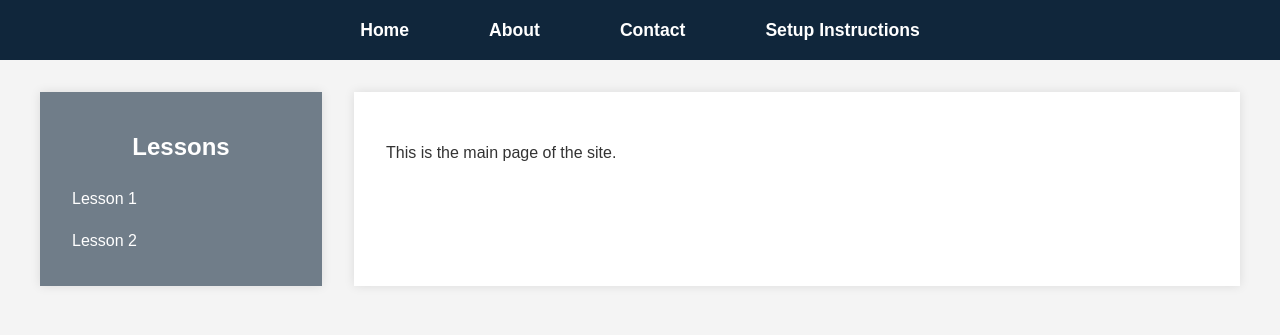
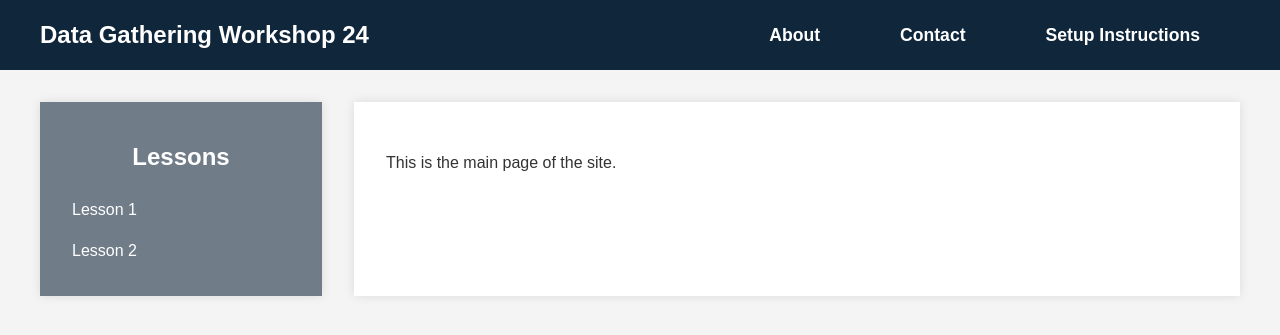
Before and after one commit to ATayls/Python-Data-Gathering-24, a Jekyll site: the page built from index.md, in a window 1280 px wide. Shown: the top 335 px of the page. Built offline with Jekyll 4.4.1, drawn with Linux system fonts in a browser that asks for light colours.

Commit message:
Update Header with title. Remove Home.

```diff
--- a/_layouts/default.html
+++ b/_layouts/default.html
@@ -9,14 +9,18 @@
 </head>
 <body>
   <header>
+    <div class="header-container">
+      <div class="site-name">
+        <a href="{{ site.baseurl }}/">Data Gathering Workshop 24</a>
+      </div>
       <nav>
         <ul>
-        <li><a href="{{ site.baseurl }}/">Home</a></li>
           <li><a href="{{ site.baseurl }}/about/">About</a></li>
           <li><a href="{{ site.baseurl }}/contact/">Contact</a></li>
           <li><a href="{{ site.baseurl }}/setup/">Setup Instructions</a></li>
         </ul>
       </nav>
+    </div>
   </header>
   <div class="page-with-sidebar">
     <aside class="sidebar" id="sidebar">
--- a/assets/styles.css
+++ b/assets/styles.css
@@ -39,6 +39,30 @@ nav ul li a:hover {
   background-color: #CFD4D8;
   color: #fff;
   text-decoration: none;
+}
+
+.header-container {
+  display: flex;
+  justify-content: space-between;
+  align-items: center;
+  max-width: 1200px;
+  margin: 0 auto;
+  padding: 0 2rem;
+}
+
+.site-name {
+  font-size: 1.5rem;
+  font-weight: bold;
+}
+
+.site-name a {
+  color: #fff;
+  text-decoration: none;
+  transition: color 0.3s ease;
+}
+
+.site-name a:hover {
+  color: #CFD4D8;
 }
 
 .page-with-sidebar {
```
Lines whose indentation alone changed are shown as unchanged.
